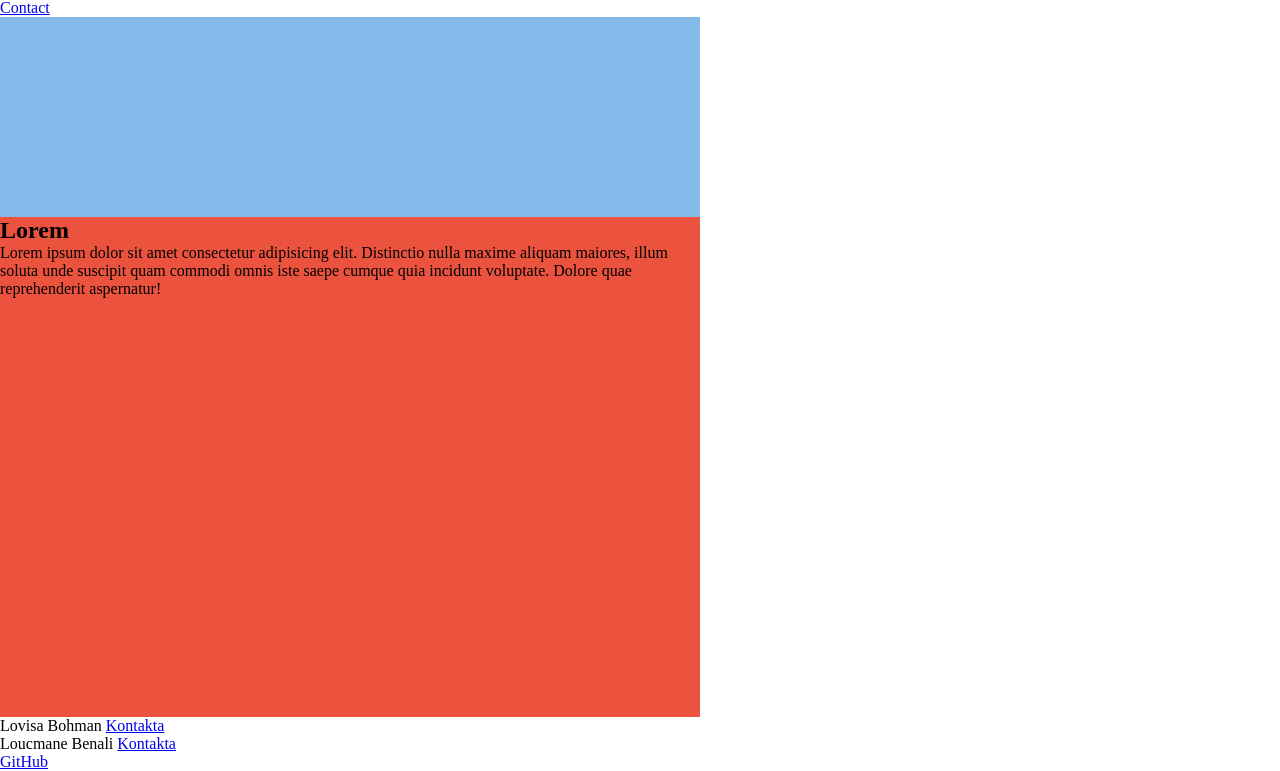
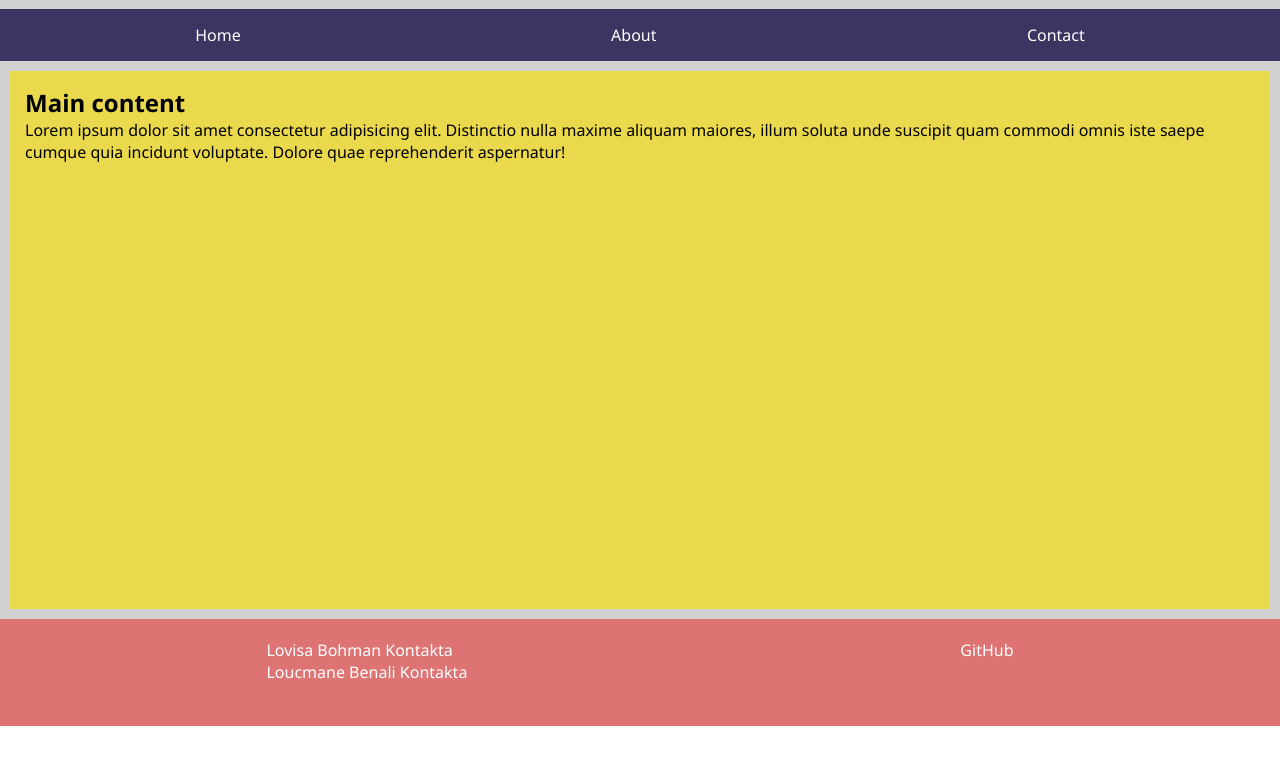
Before and after one commit to loucmane/pairProgramming, a plain HTML site: page index.html in a window 1280 px wide. Shown: the part 74-845 px from the top of the page. After the commit the page ends 800 px from the top, so only its background shows below. Drawn offline with Linux system fonts and the light colour scheme.

Commit message:
Add addtional styling to all three html-files

```diff
--- a/css/styles.css
+++ b/css/styles.css
@@ -2,16 +2,58 @@
     margin: 0;
     padding: 0;
     box-sizing: border-box;
+    font-family: 'Segoe UI', Tahoma, Geneva, Verdana, sans-serif;
 }
 
-#heroBanner {
-    background-color: rgb(132, 186, 233);
-    width: 700px;
-    height: 200px;
+a:link, a:visited {
+    text-decoration: none;
+    color: white;
+  }
+
+#wrapper {
+    height: 100vh;
+    display: flex;
+    flex-direction: column;
+    justify-content: space-between;
+    background-color: #D1D1D1;
 }
 
-#mainContent {
-    background-color: rgb(235, 83, 63);
-    width: 700px;
-    height: 500px;
+header h1 {
+    padding: 20px;
 }
+
+nav ul {
+    display: flex;
+    justify-content: space-around;
+    align-items: center;
+    list-style-type: none;
+    background-color: #3B3561;
+    padding: 10px;
+}
+
+nav ul li {
+    padding: 5px;
+}
+
+main {
+    margin: 10px 10px 10px 10px;
+    padding: 15px;
+    background-color: #EAD94C;
+    height: 80%;
+}
+
+footer {
+    background-color: #DD7373;
+    color: white;
+    display: flex;
+    flex-direction: column;
+    height: 15%;
+    padding: 20px;
+}
+
+@media screen and (min-width: 480px) {
+    footer {
+        flex-direction: row;
+        justify-content: space-around;
+    }
+}
--- a/index.html
+++ b/index.html
@@ -7,6 +7,7 @@
     <link rel="stylesheet" href="./css/styles.css">
 </head>
 <body>
+    <div id="wrapper">
         <header>
             <h1> Lovisa och Loucmanes collaboration</h1>
             <nav>
@@ -16,15 +17,16 @@
                     <li><a href="./pages/contact/contact.html">Contact</a></li>
                 </ul>
             </nav>
+        </header>
 
-    </header>
         <main>
             <div id="heroBanner"></div>
             <div id="mainContent">
-            <h2>Lorem</h2>
+                <h2>Main content</h2>
                 <p>Lorem ipsum dolor sit amet consectetur adipisicing elit. Distinctio nulla maxime aliquam maiores, illum soluta unde suscipit quam commodi omnis iste saepe cumque quia incidunt voluptate. Dolore quae reprehenderit aspernatur!</p>
             </div>
         </main>
+
         <footer>
             <div id="footerContact">
                 <p>Lovisa Bohman <a href = "mailto: lovisa.bohman@medieinstitutet.se">Kontakta</a></p>
@@ -34,5 +36,6 @@
                 <a href="https://github.com/loucmane/pairProgramming/tree/main">GitHub</a>
             </div>
         </footer>
+    </div>
 </body>
 </html>
```
Also changed, not shown: pages/about/about.html (+3 -1 lines), pages/contact/contact.html (+3 -1 lines). Lines whose indentation alone changed are shown as unchanged.
